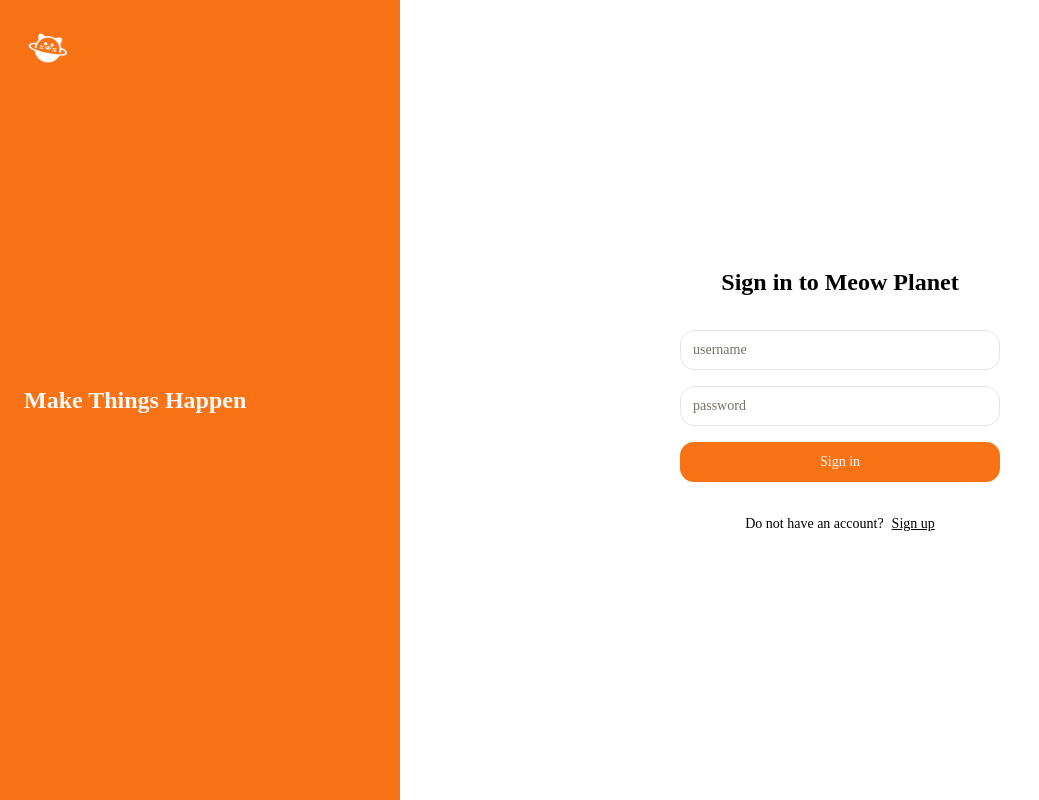
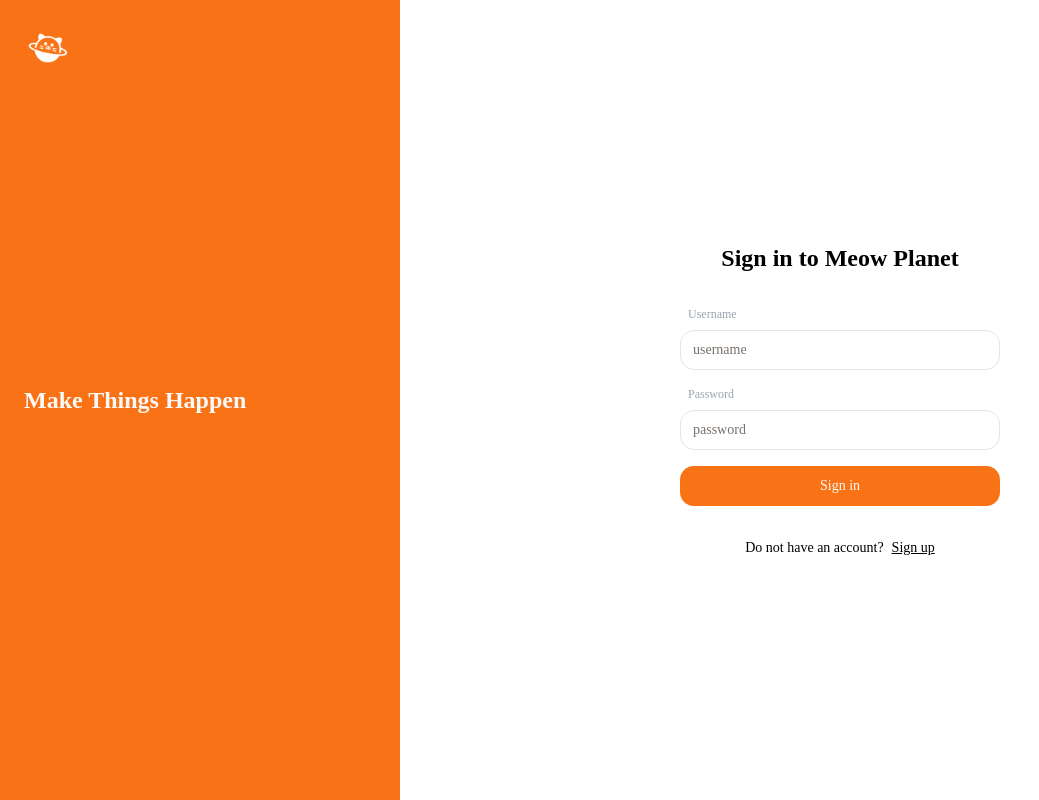
Before and after one commit to Puggo1145/meow-planet-web, a Next.js app: page /sign-in in a window 1280 px wide. Shown: the whole page, without its empty margins (0-1039 px from the left). Built offline with nearby package versions, Linux system fonts and the light colour scheme.

Commit message:
update/finish sign in page ui

```diff
--- a/app/(auth)/_components/auth-header.tsx
+++ b/app/(auth)/_components/auth-header.tsx
@@ -5,7 +5,7 @@
 
 const AuthHeader: React.FC = () => {
     return (
-        <header className="relative lg:max-w-[400px] w-full h-full bg-primary p-6">
+        <header className="relative hidden lg:block lg:w-[400px] h-full bg-primary p-6">
             <Image
                 src={icons.logoWhite}
                 alt="logo"
--- a/app/(auth)/sign-in/_components/sign-in-form.tsx
+++ b/app/(auth)/sign-in/_components/sign-in-form.tsx
@@ -1,5 +1,7 @@
+"use client"
+
 // ui
-import { Input } from "@/components/ui/input"
+import LabelInput from "@/components/ui/label-input"
 import { Button } from "@/components/ui/button"
 // import { Form } from "@/components/ui/form"
 
@@ -8,8 +10,16 @@
     return (
         // TODO: replace original form with Form component
         <form className="w-full flex flex-col gap-y-4">
-            <Input type="text" placeholder="username" />
-            <Input type="text" placeholder="password" />
+            <LabelInput
+                label="Username"
+                type="text"
+                placeholder="username"
+            />
+            <LabelInput
+                label="Password"
+                type="password"
+                placeholder="password"
+            />
             <Button>Sign in</Button>
         </form>
     )
--- /dev/null
+++ b/components/ui/label-input.tsx
@@ -0,0 +1,22 @@
+// components
+import { Input } from "./input"
+// types
+import type { ComponentProps } from "react"
+
+
+interface ILabelInputProps extends ComponentProps<"input"> {
+    label: string
+}
+
+const LabelInput = ({ label, ...props }: ILabelInputProps) => {
+  return (
+    <div className="flex flex-col gap-y-2">
+        <label className="ml-2 text-xs text-gray-400">
+            {label}
+        </label>
+        <Input {...props} />
+    </div>
+  )
+}
+
+export default LabelInput
```
